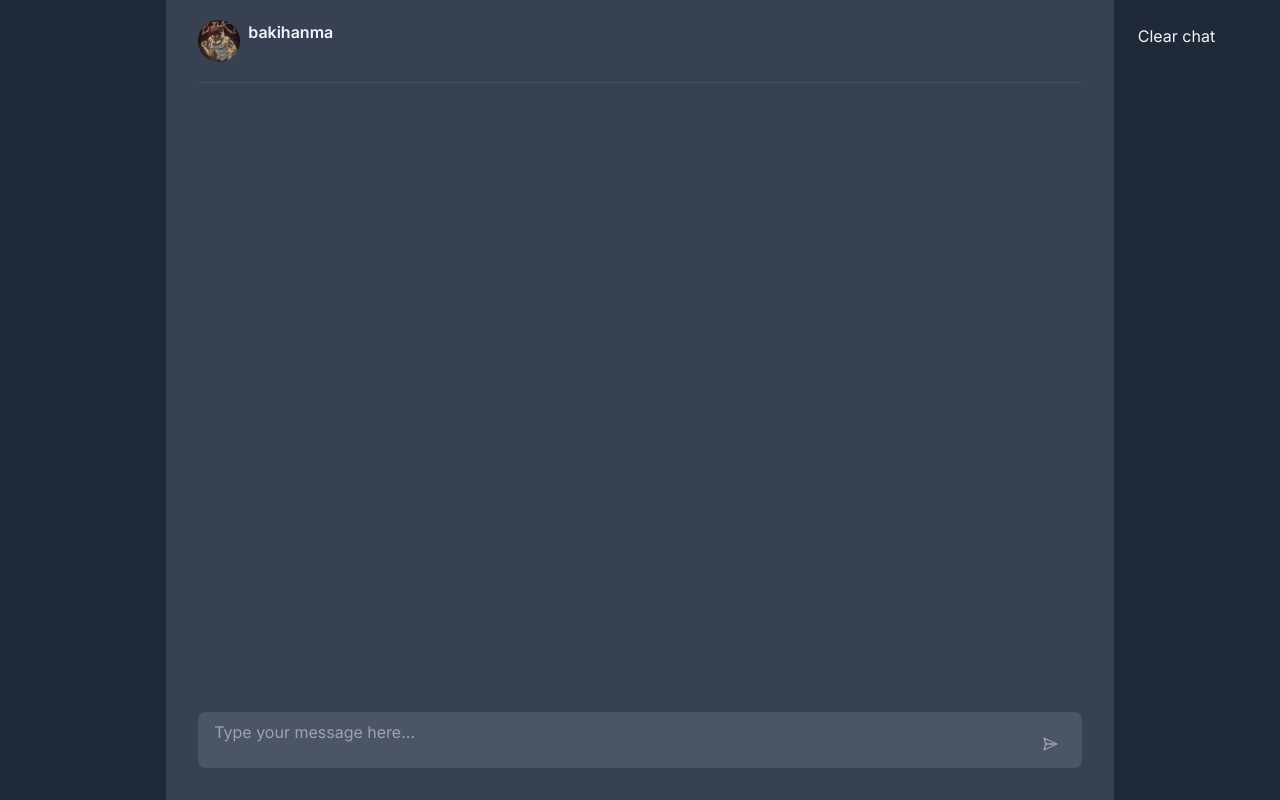
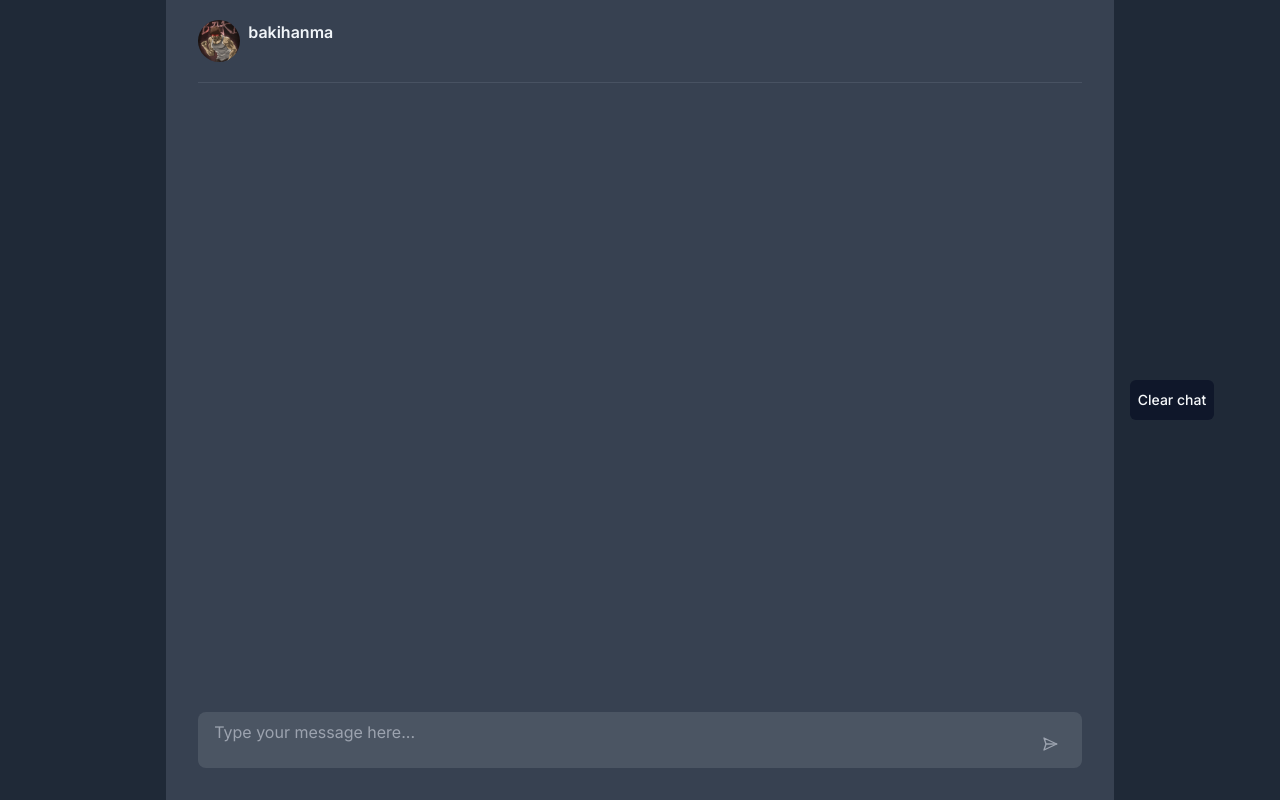
Before and after one commit to muhamaddigdaya/disposable-chat, a Next.js app: page / in a window 1280 px wide. Built offline with nearby package versions, Linux system fonts and the light colour scheme.

Commit message:
clear chat

```diff
--- a/src/app/components/ui/Chatinput.tsx
+++ b/src/app/components/ui/Chatinput.tsx
@@ -39,7 +39,7 @@ const Chatinput = (props: Props) => {
     <div className='stretch flex bg-gray-700 p-8 pt-0 items-centerrelative bottom-0 w-full '>
       <form className='stretch  bg-gray-600 flex px-4 py-2 items-center rounded-lg relative bottom-0 w-full' id='chat-form' onSubmit={handleSubmit}>
         <TextareaAutosize
-          className="placeholder:text-gray-400 text-gray-50 m-0 min-h-10 max-h-[44vh] w-full resize-none border-0 bg-transparent mr-2 p-0 dark:bg-transparent pl-"
+          className="placeholder:text-gray-400 text:xs text-gray-50 m-0 min-h-10 max-h-[44vh] w-full resize-none border-0 bg-transparent mr-2 p-0 dark:bg-transparent pl-"
           placeholder="Type your message here..."
           id='inputText'
         />
--- a/src/app/components/ui/Conversation.tsx
+++ b/src/app/components/ui/Conversation.tsx
@@ -16,7 +16,7 @@ type Props = {}
 
 const Conversation = (props: Props) => {
   return (
-    <div className='flex flex-row gap-x-2 items-start my-5'>
+    <div className='flex flex-row gap-x-2 items-start my-5' id='conversation-wrapper'>
     <HoverCard openDelay={300} closeDelay={0}>
       <Dialog>
         <DialogTrigger>
--- a/src/app/components/ui/Rightbar.tsx
+++ b/src/app/components/ui/Rightbar.tsx
@@ -1,11 +1,34 @@
 import React from 'react'
+import { Button } from './button'
+import {
+  Dialog,
+  DialogContent,
+  DialogTrigger,
+} from "@/app/components/ui/dialog"
 
 type Props = {}
 
+function Reload() {
+  location.reload();
+}
+
 const Rightbar = (props: Props) => {
   return (
-    <div className='h-full w-1/6 bg-gray-800 text-slate-100 p-4'>
-        <div className='p-2 hover:bg-gray-600 hover:text-slate-50 rounded-md cursor-pointer'>Clear chat</div>
+    <div className='h-full w-1/6 bg-gray-800 text-slate-100 p-4 content-center'>
+      <Dialog>
+        <DialogTrigger>
+          <Button className='p-2 hover:bg-gray-600 hover:text-slate-50 rounded-md cursor-pointer' id='clear'>Clear chat</Button>
+        </DialogTrigger>
+        <DialogContent className='flex flex-col bg-gray-400 p-4'>
+          Are you sure?
+          <div>
+            <Button onClick={Reload}>Clear</Button>
+            <Button className='bg-invisible border-black border-2 hover:bg-gray-500/20 text-black'>Cancel</Button>
+          </div>
+
+        </DialogContent>
+      </Dialog>
+
     </div>
   )
 }
```
